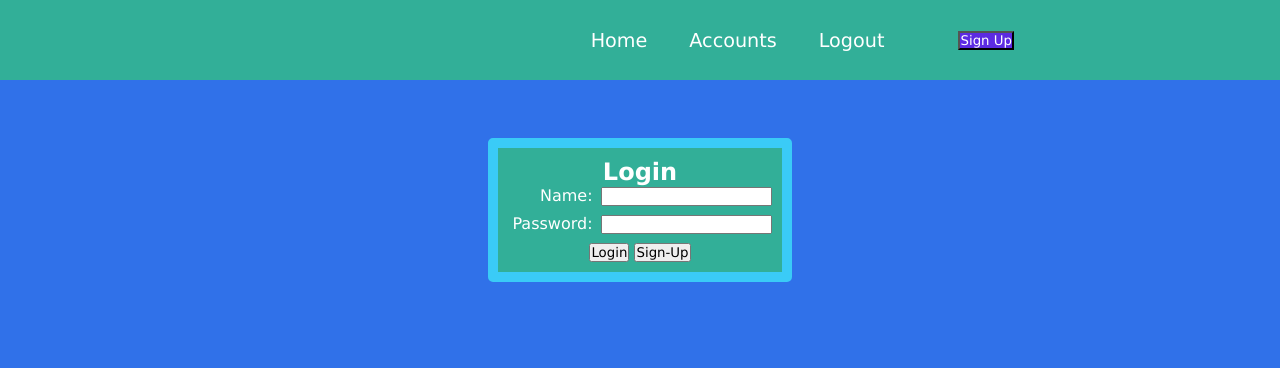
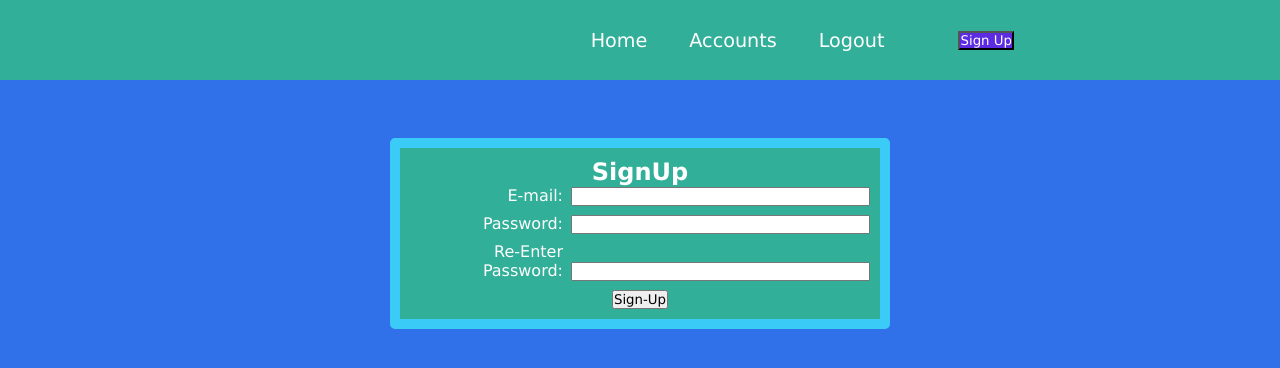
Before and after one commit to parsegraph/transaction-server, a React app in the folder budgetapp/: page / in a window 1280 px wide. Shown: the top 368 px of the page. Built offline with nearby package versions, Linux system fonts and the light colour scheme; no server answers; the HTML template or start-up script is replaced by a standard one.

Commit message:
Login work

```diff
--- a/budgetapp/frontend/src/components/App.js
+++ b/budgetapp/frontend/src/components/App.js
@@ -1,4 +1,4 @@
-import React from "react";
+import React, {useReducer} from "react";
 import ReactDOM from "react-dom";
 import { BrowserRouter as Router, Route, Switch } from "react-router-dom";
 
@@ -8,17 +8,32 @@ import Accounts from "./layout/pages/Accounts";
 import Transactions from "./layout/pages/Transactions";
 import "./layout/styles/App.css";
 import SignUp from "./layout/pages/SignUp";
+import api from '../requests';
 
 function App() {
+  const [login] = useReducer(api.loginReducer, {});
+
+  if (login.user) {
+    return (
+      <Router>
+        <Navbar />
+        <main>
+          <Switch>
+            <Route exact strict path="/" component={Accounts} />
+            <Route exact path="/transaction" component={Transactions} />
+          </Switch>
+        </main>
+      </Router>
+    );
+  }
+
   return (
     <Router>
       <Navbar />
       <main>
         <Switch>
-          <Route exact strict path="/auth/user" component={SignUp} />
-          <Route exact strict path="/" component={Login} />
-          <Route exact path="/account" component={Accounts} />
-          <Route exact path="/transaction" component={Transactions} />
+          <Route exact strict path="/" component={SignUp} />
+          <Route exact strict path="/auth/user" component={Login} />
         </Switch>
       </main>
     </Router>
--- a/budgetapp/frontend/src/components/layout/pages/Login.js
+++ b/budgetapp/frontend/src/components/layout/pages/Login.js
@@ -1,8 +1,10 @@
 import React, { useState, useEffect } from "react";
 import "../styles/Login.css";
 // import api from "../../../requests.js";
+import { useHistory } from "react-router-dom";
 
 function Login() {
+  const history = useHistory();
   // const [users, setUsers] = useState([]);
 
   // useEffect(() => {
@@ -16,10 +18,17 @@ function Login() {
   //     });
   // }, []);
 
+  const onSubmit = (event)=>{
+    if (event) {
+      event.preventDefault();
+    }
+    history.replace('/auth/user');
+  };
+
   return (
     <div className="form-main">
       <h2>Login</h2>
-      <form className="form">
+      <form onSubmit={onSubmit} className="form">
         <div className="form-group">
           <label>Name: </label>
           <input className="form-control" type="text" />
--- a/budgetapp/frontend/src/components/layout/pages/SignUp.js
+++ b/budgetapp/frontend/src/components/layout/pages/SignUp.js
@@ -1,9 +1,63 @@
-import React, { useState, useEffect } from "react";
+import React, { useState, useReducer, useEffect } from "react";
 import "../styles/Login.css";
 import api from "../../../requests.js";
+import $ from "jquery";
+import { useHistory } from "react-router-dom";
+
+const useSignUpForm = (callback) => {
+  const [inputs, setInputs] = useState({});
+  const handleSubmit = (event) => {
+    if (event) {
+      event.preventDefault();
+    }
+    callback();
+  }
+  const handleInputChange = (event) => {
+    event.persist();
+    setInputs(inputs => ({...inputs, [event.target.name]: event.target.value}));
+  }
+  return {
+    handleSubmit,
+    handleInputChange,
+    inputs
+  };
+}
+export {useSignUpForm};
 
 function SignUp() {
-  const [users, setUsers] = useState([]);
+  const history = useHistory();
+  const [login, dispatch] = useReducer(api.loginReducer, {});
+  const {handleSubmit, handleInputChange, inputs} = useSignUpForm(()=>{
+    $('#form-error').text("");
+    "email password1 password2".split(" ").forEach((name)=>{
+      $(`#${name}-error`).text("");
+    })
+    if (inputs.password1 !== inputs.password2) {
+      $("#password2-error").text("Passwords don't match!");
+      return;
+    }
+    api.createUser(inputs.email, inputs.email, inputs.password1).then((resp)=>{
+      console.log(resp);
+      console.log(resp.data);
+      api.saveLogin(resp.data);
+      dispatch({user:resp.data}, "login");
+      alert("HEY");
+    }).catch((err)=>{
+      console.log(err);
+      if (typeof(err) === "object" && err.response && typeof(err.response.data) === "object") {
+        for (let key in err.response.data) {
+          if (!Object.prototype.hasOwnProperty.call(err.response.data, key)) {
+            continue;
+          }
+          $(`#${key === "username" ? "email" : key}-error`).text(err.response.data[key]);
+        }
+      } else if (err) {
+        $('#form-error').text(err);
+      } else {
+        $('#form-error').text("Error while signing up!");
+      }
+    });
+  });
 
   useEffect(() => {
     api
@@ -16,29 +70,27 @@ function SignUp() {
       });
   }, []);
 
-  onChange = () => {
-
-  }
-
-  onSubmit = () => {
-
-  }
+  const onChange = handleInputChange;
 
   return (
     <div className="form-main">
       <h2>SignUp</h2>
-      <form className="form">
+      <span className="form-error"></span>
+      <form onSubmit={handleSubmit} className="form">
         <div className="form-group">
-          <label>E-mail: </label>
-          <input className="form-control" type="email" value="email"/>
+          <label>E-mail:</label>
+          <input className="form-control" type="email" name="email" onChange={onChange} defaultValue={inputs.email}/>
+          <span id="email-error" className="error"></span>
         </div>
         <div className="form-group">
-          <label>Password: </label>
-          <input className="form-control" type="text" value="password1"/>
+          <label>Password:</label>
+          <input className="form-control" type="password" name="password1" onChange={onChange} defaultValue={inputs.password1}/>
+          <span id="password1-error" className="error"></span>
         </div>
         <div className="form-group">
-          <label>Re-Enter Password: </label>
-          <input className="form-control" type="text" value="password2"/>
+          <label>Re-Enter Password:</label>
+          <input className="form-control" type="password" name="password2" onChange={onChange} defaultValue={inputs.password2}/>
+          <span id="password2-error" className="error"></span>
         </div>
         <div className="form-group form-buttons" style={{marginBottom:0}}>
           <button className="btn btn-secondary">Sign-Up</button>
--- a/budgetapp/frontend/src/components/layout/styles/Login.css
+++ b/budgetapp/frontend/src/components/layout/styles/Login.css
@@ -8,6 +8,7 @@
   border-radius: 5px;
   padding: 10px;
   width: fit-content;
+  min-width: 500px;
 }
 
 #nav-signup {
@@ -42,3 +43,12 @@
   width: 65%;
   box-sizing: border-box;
 }
+
+.form .error  {
+  width: 100%;
+  display: block;
+  padding-left: 35%;
+  box-sizing: border-box;
+  color: yellow;
+  font-style: italic;
+}
--- a/budgetapp/frontend/src/requests.js
+++ b/budgetapp/frontend/src/requests.js
@@ -1,7 +1,46 @@
 import http from "./http-common";
 
+const saveLogin = (login)=>{
+  localStorage.setItem('login', JSON.stringify(login));
+}
+
+const loadLogin = ()=>{
+  try {
+    const login = localStorage.getItem('login');
+    if (login) {
+      return JSON.parse(login);
+    }
+  }
+  catch(ex) {
+    console.log("Error occurred while loading login");
+    console.log(ex);
+    try {
+      localStorage.removeItem("login");
+    }
+    catch (ex) {
+      console.log("Error occurred while trying to clear invalid login");
+      console.log(ex);
+    }
+  }
+  return null;
+}
+
+const getLoginToken = ()=>{
+  const login = loadLogin();
+  return login ? login.token : "";
+}
+
+const isLoggedIn = ()=>{
+  return !!loadLogin();
+}
+
+const getUsername = ()=>{
+  const login = loadLogin();
+  return login ? login.username : "";
+}
+
 const getAllAccounts = () => {
-  return http.get("/account/");
+  return http.get(`/account/`);
 };
 
 const getAccount = (id) => {
@@ -23,7 +62,24 @@ const removeAccount = (id) => {
 // Login Requests
 
 const getUser = (id) => {
-  return http.get("/auth/user/")
+  return http.get("/auth/user")
+}
+
+const createUser = (username, email, password) => {
+  return http.post("/auth/register", {username, email, password});
+}
+
+const loginReducer = (state, action) => {
+  switch(action) {
+    case 'login':
+      return state;
+      break;
+    case 'logout':
+      return null;
+      break;
+    default:
+      throw new Error();
+  }
 }
 
 export default {
@@ -33,4 +89,11 @@ export default {
   updateAccount,
   removeAccount,
   getUser,
+  createUser,
+  saveLogin,
+  loadLogin,
+  getLoginToken,
+  getUsername,
+  isLoggedIn,
+  loginReducer
 };
--- a/budgetapp/package.json
+++ b/budgetapp/package.json
@@ -28,6 +28,7 @@
     "axios": "^0.21.1",
     "babel-preset-env": "^1.7.0",
     "bootstrap": "^4.6.0",
+    "jquery": "^3.5.1",
     "prop-types": "^15.7.2",
     "react": "^17.0.1",
     "react-dom": "^17.0.1",
```
Also changed, not shown: 1 other file (tests, documents, lock files or other folders).
